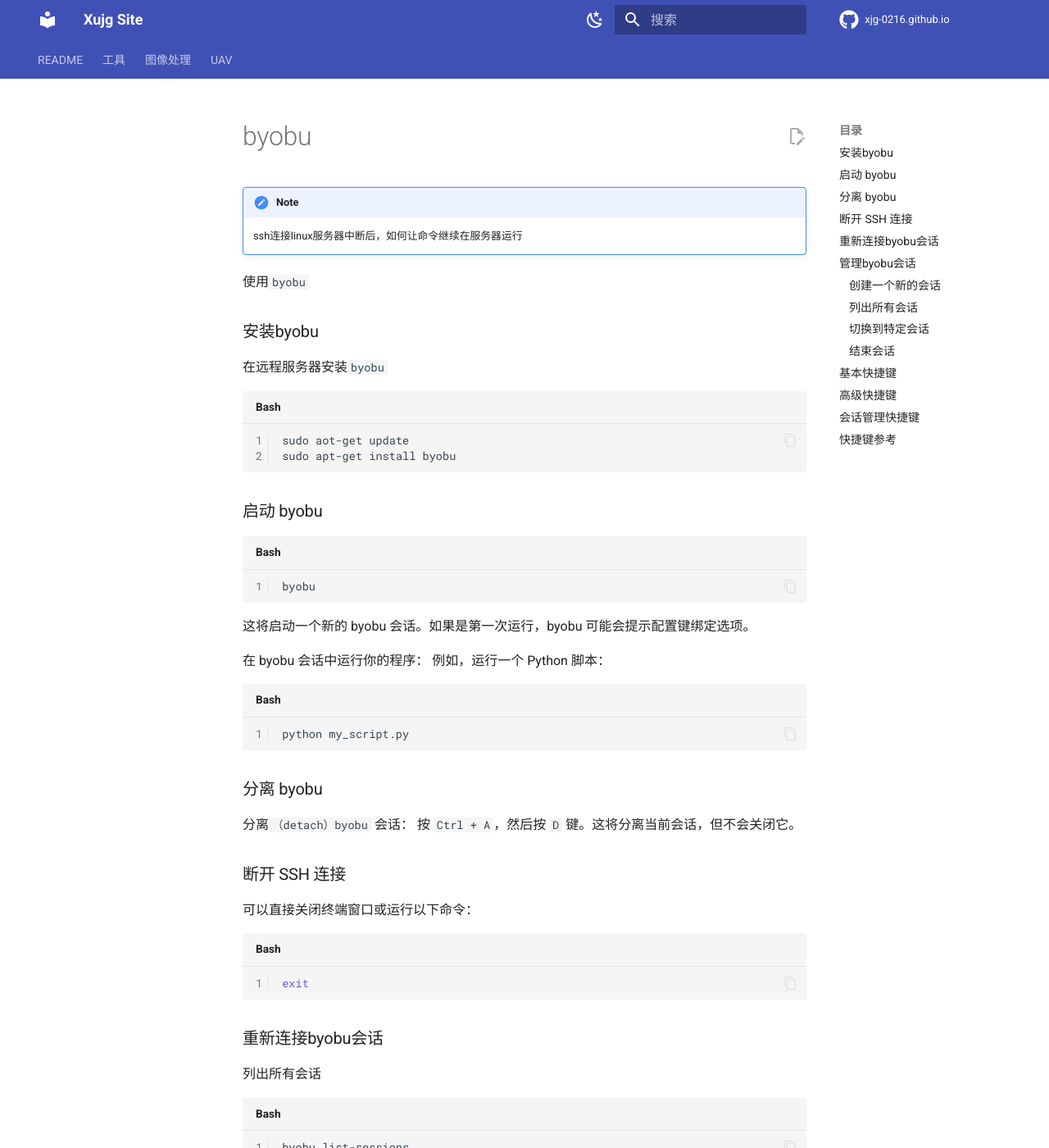
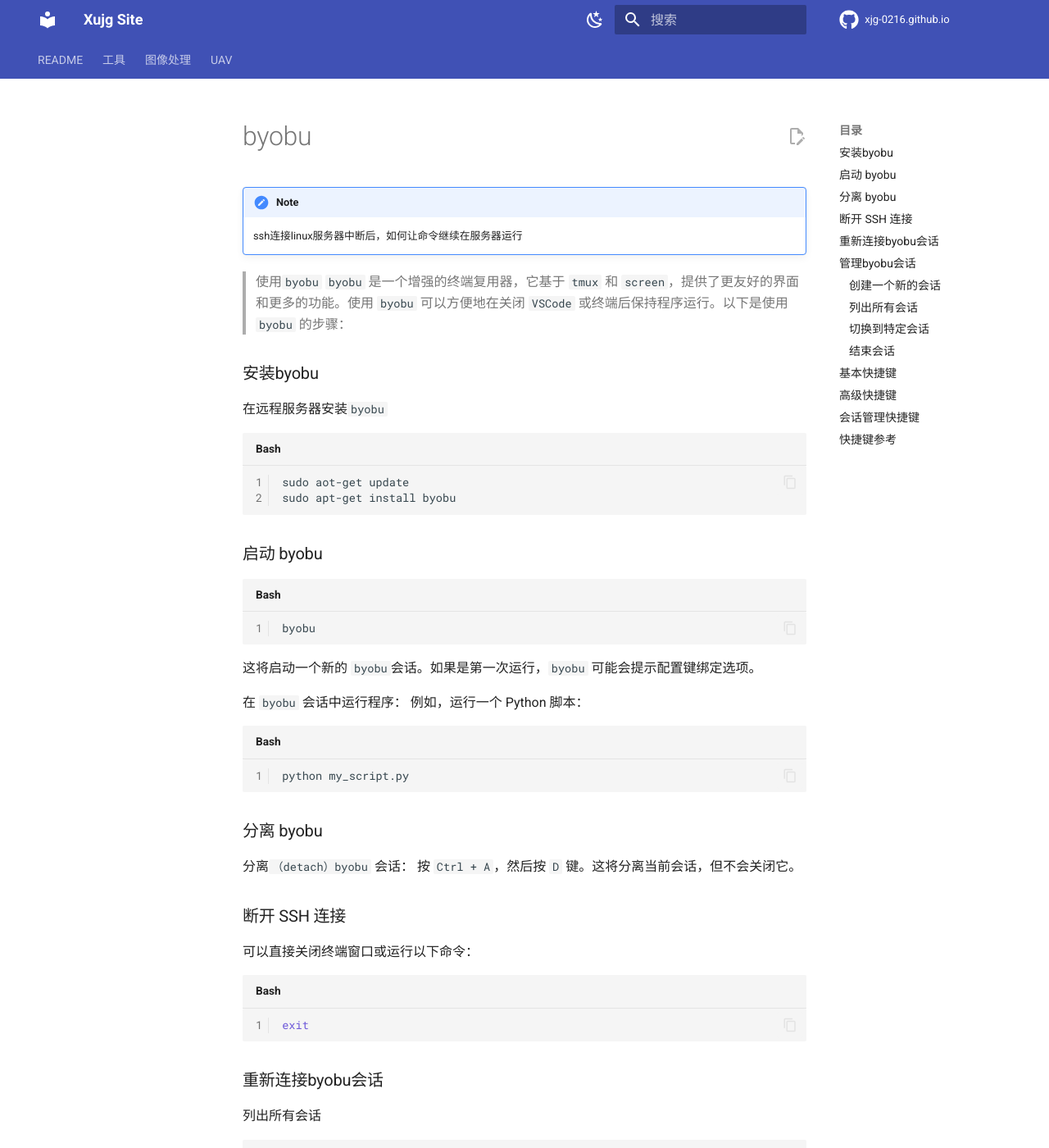
Before and after one commit to Xjg-0216/xjg-0216.github.io, an MkDocs documentation site: the page built from docs/TOOL/ubuntu/byobu.md, in a window 1280 px wide and 1400 px high. Shown: the whole window at 82% size. Built offline with MkDocs 1.6.1 and Material for MkDocs 9.7.7, drawn with Linux system fonts in a browser that asks for light colours; nearby versions of some CDN libraries; library files that are not in the unit come from our copies; comment, search, counter and statistics services are not loaded; some of the changed text lies outside the part shown.

Commit message:
update byobu

````diff
--- a/docs/TOOL/ubuntu/byobu.md
+++ b/docs/TOOL/ubuntu/byobu.md
@@ -3,14 +3,14 @@
  * @Author: xujg
  * @version:
  * @Date: 2024-07-05 13:10:43
- * @LastEditTime: 2024-07-05 13:31:29
+ * @LastEditTime: 2024-07-05 13:37:32
 -->
 # byobu
 !!! note
     ssh连接linux服务器中断后，如何让命令继续在服务器运行
 
-使用`byobu`
-
+>使用`byobu`
+`byobu` 是一个增强的终端复用器，它基于 `tmux` 和 `screen`，提供了更友好的界面和更多的功能。使用 `byobu` 可以方便地在关闭 `VSCode` 或终端后保持程序运行。以下是使用 `byobu` 的步骤：
 
 ### 安装byobu
 在远程服务器安装`byobu`
@@ -22,9 +22,9 @@ sudo apt-get install byobu
 ```bash
 byobu
 ```
-这将启动一个新的 byobu 会话。如果是第一次运行，byobu 可能会提示配置键绑定选项。
+这将启动一个新的 `byobu `会话。如果是第一次运行，`byobu` 可能会提示配置键绑定选项。
 
-在 byobu 会话中运行你的程序：
+在 `byobu` 会话中运行程序：
 例如，运行一个 Python 脚本：
 ```bash
 python my_script.py
@@ -46,7 +46,7 @@ exit
 ```bash
 byobu list-sessions
 ```
-使用 byobu attach-session 命令重新连接到指定会话：
+使用 `byobu attach-session` 命令重新连接到指定会话：
 ```bash
 byobu attach-session -t <session-name>
 ```
@@ -105,6 +105,6 @@ byobu attach-session -t <session-name>
 `Ctrl + A`，`P`：切换到前一个窗口。
 `Ctrl + A`，`L`：重新绘制屏幕。
 ### 快捷键参考
-F9 打开配置菜单：
-通过按 `F9` 键，可以访问 byobu 的配置菜单，在这里可以查看和更改所有快捷键的设置。
+`F9` 打开配置菜单：
+通过按 `F9` 键，可以访问 `byobu` 的配置菜单，在这里可以查看和更改所有快捷键的设置。
 在配置菜单中，你还可以配置状态栏、颜色方案、键绑定等选项。
--- a/mkdocs.yml
+++ b/mkdocs.yml
@@ -26,6 +26,8 @@ nav:
       - TOOL/ubuntu/02-apt.md
     - conda:
       - TOOL/conda.md
+    - byobu:
+      - TOOL/byobu.md
   - 图像处理:
     # - IMAGE_PROCESS/01-ISP.md
     - IMAGE_PROCESS/02-OpenDroneMap.md
````
